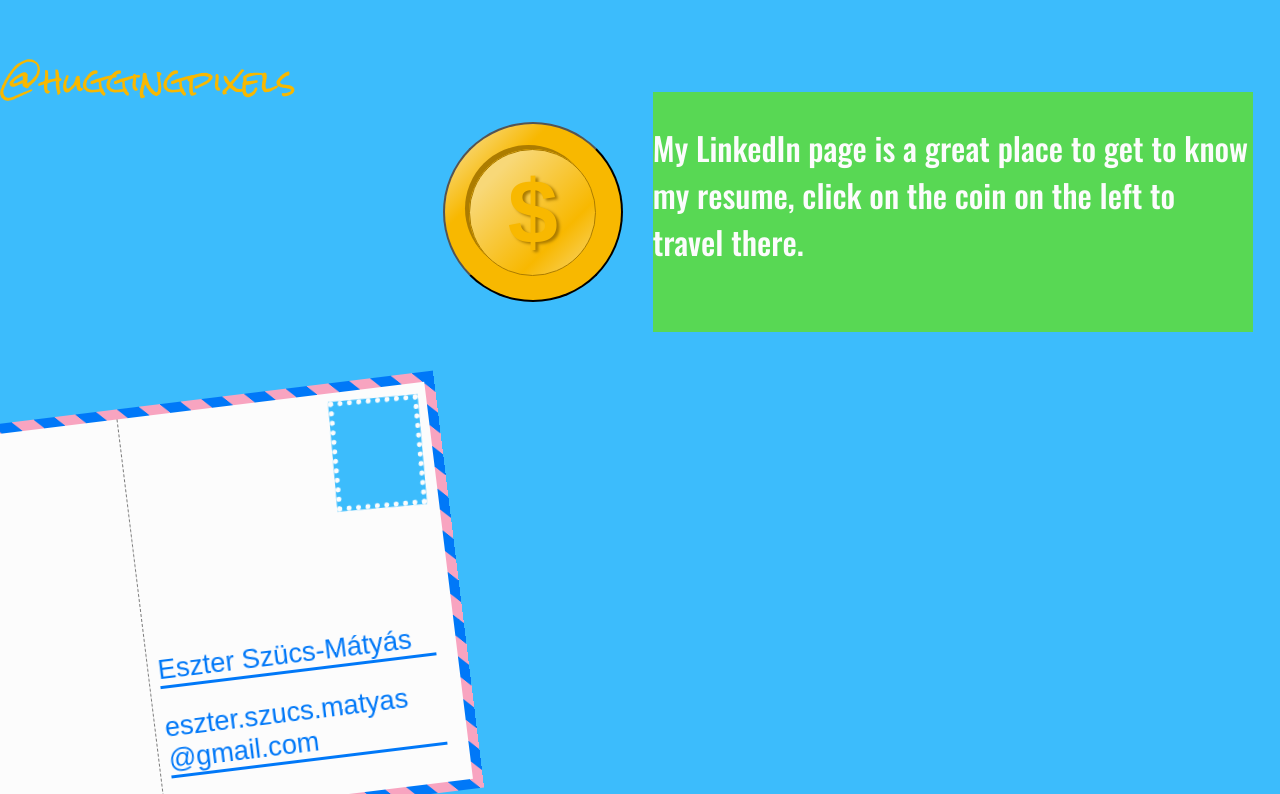
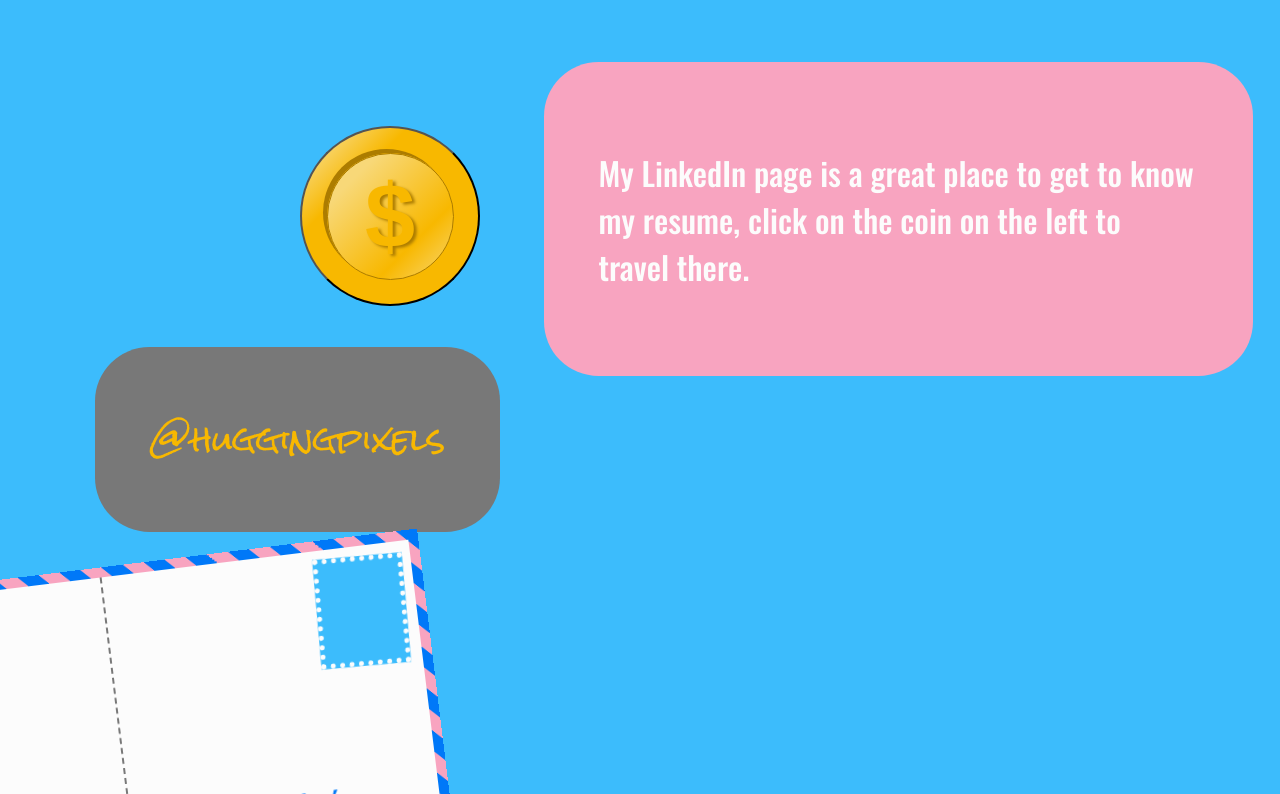
Before and after one commit to huggingpixels/personal-page, a Svelte app: page / in a window 1280 px wide. Shown: the part 566-1360 px from the top of the page. Built offline with nearby package versions, Linux system fonts and the light colour scheme.

Commit message:
style changes to capsules

```diff
--- a/src/Contact.svelte
+++ b/src/Contact.svelte
@@ -5,12 +5,18 @@
     font-family: var(--Handwriting);
     line-height: 1em;
     font-size: var(--Medium);
+        background-color: var(--darkgray);
+    padding: var(--Small);
+    border-radius: var(--Small);
+    left: 95px;
+    top: 20px;
+    position: relative;
   }
 
   .content {
-    width: 50%;
+    width: 50vw;
     position: relative;
-    top: 50px;
+    top: 130px;
     left: -195px;
     transform: rotate(-7deg);
   }
@@ -37,7 +43,7 @@
   }
 
   .right {
-    border-left: 1px dashed var(--darkgray);
+    border-left: 2px dashed var(--darkgray);
     position: relative;
     overflow: hidden;
     font-size: var(--Small);
@@ -45,9 +51,10 @@
   }
 
   .address {
-    border-bottom: 3px solid var(--darkblue);
+    border-bottom: 3px solid var(--lightrose);
     width: 90%;
     position: absolute;
+    font-family: var(--Oswald);
   }
 
   .row {
--- a/src/Intro.svelte
+++ b/src/Intro.svelte
@@ -16,10 +16,12 @@
   }
 
   em {
-    color: var(--darkgreen);
+    color: var(--lightrose);
     font-family: var(--Handwriting);
     font-style: normal;
+    line-height: 1em;
   }
+
 </style>
 
 <div class="container">
--- a/src/Resume.svelte
+++ b/src/Resume.svelte
@@ -5,7 +5,7 @@
 </script>
 
 <style>
-  .wrapper {
+  .container {
     display: flex;
     margin: var(--Small);
     float: right;
@@ -15,8 +15,9 @@
     color: var(--white);
     font-family: var(--Oswald);
     font-size: var(--Medium);
-    background-color: var(--lightgreen);
-    padding: var(--XSmall);
+    background-color: var(--lightrose);
+    padding: var(--Small);
+    border-radius: var(--Small);
     max-width: 600px;
   }
 
@@ -35,7 +36,7 @@
     align-items: center;
     justify-content: center;
 
-    margin: 30px;
+    margin: 5vw;
   }
 
   .coin-center {
@@ -65,7 +66,7 @@
   }
 </style>
 
-<div class="wrapper">
+<div class="container">
   <div class="left-container">
     <button on:click={takeToCV}>
       <p class="coin-center">
```
